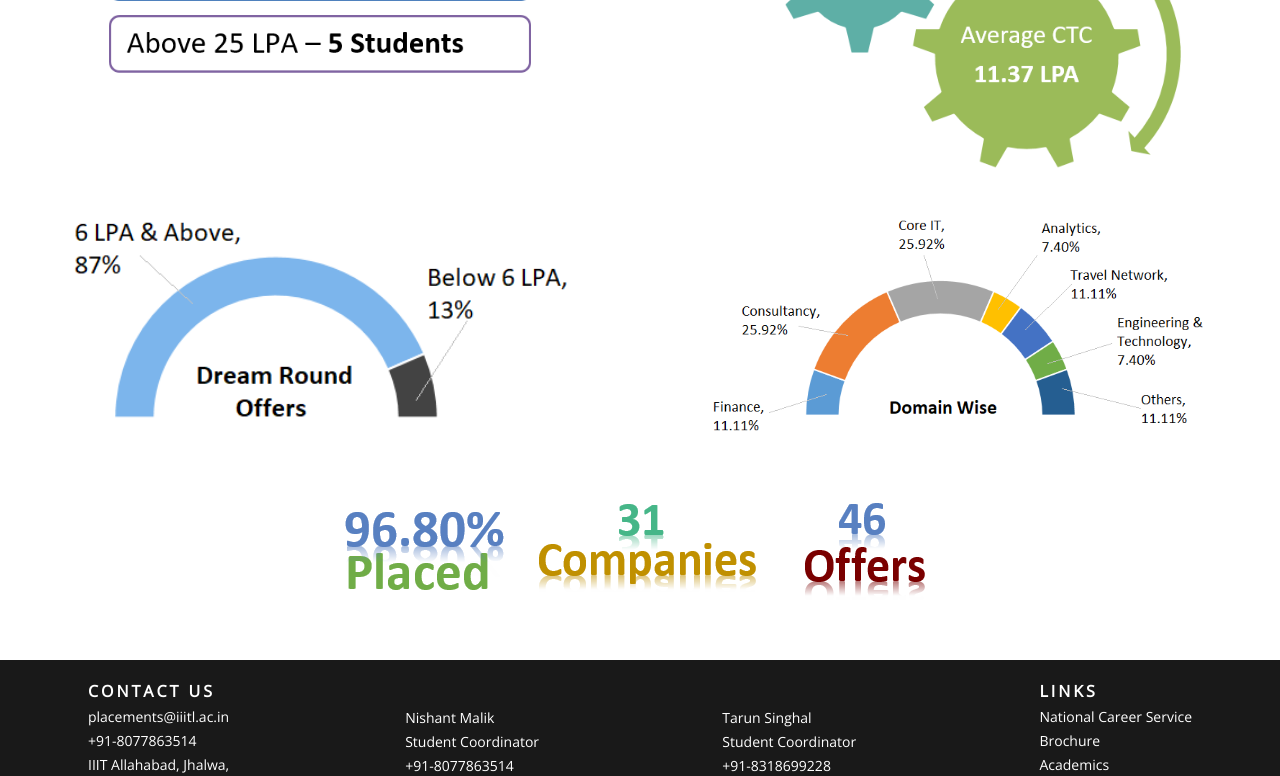
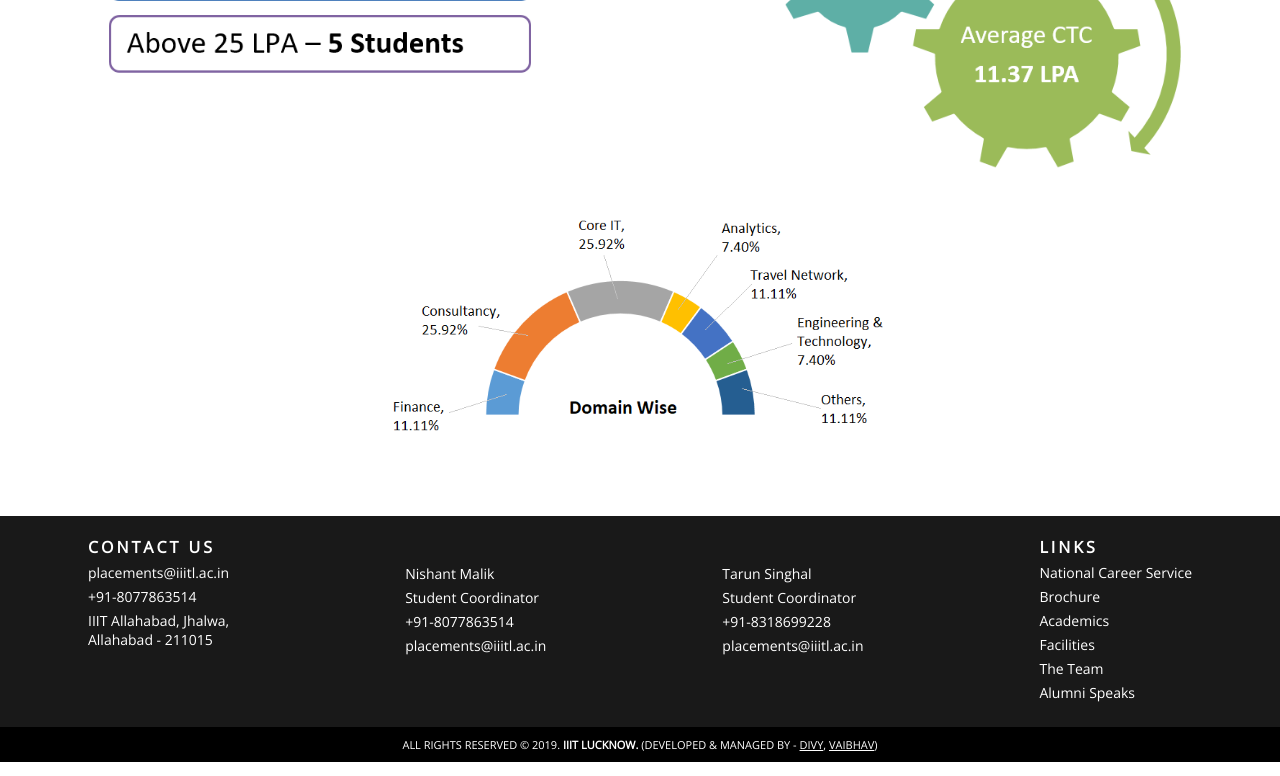
Before and after one commit to axios-iiitl/Placement-Website, a React (Create React App) app: page /placement-stats in a window 1280 px wide. Shown: the part 389-1165 px from the top of the page. Built offline with nearby package versions, Linux system fonts and the light colour scheme; the HTML template or start-up script is replaced by a standard one.

Commit message:
Remove extra stats

```diff
--- a/src/components/PlacementStats.js
+++ b/src/components/PlacementStats.js
@@ -20,15 +20,15 @@ const Placement = props => {
       </div>
       <div className="images-row-3">
         <div className="images-row-3-inner">
-          <img src={DreamRoundOffersImg} alt="Dream Round Offers" />
+          {/* <img src={DreamRoundOffersImg} alt="Dream Round Offers" /> */}
           <img src={DomainWiseImg} alt="Domain Wise" />
         </div>
       </div>
       <div className="images-row-4">
         <div className="images-row-4-inner">
-          <img src={PlacedPercentageImg} alt="Placed Percentage" />
-          <img src={CompaniesVisitedImg} alt="Companies Visited" />
-          <img src={OffersMadeImg} alt="Offers Made" />
+          {/* <img src={PlacedPercentageImg} alt="Placed Percentage" /> */}
+          {/* <img src={CompaniesVisitedImg} alt="Companies Visited" /> */}
+          {/* <img src={OffersMadeImg} alt="Offers Made" /> */}
         </div>
       </div>
     </div>
```
